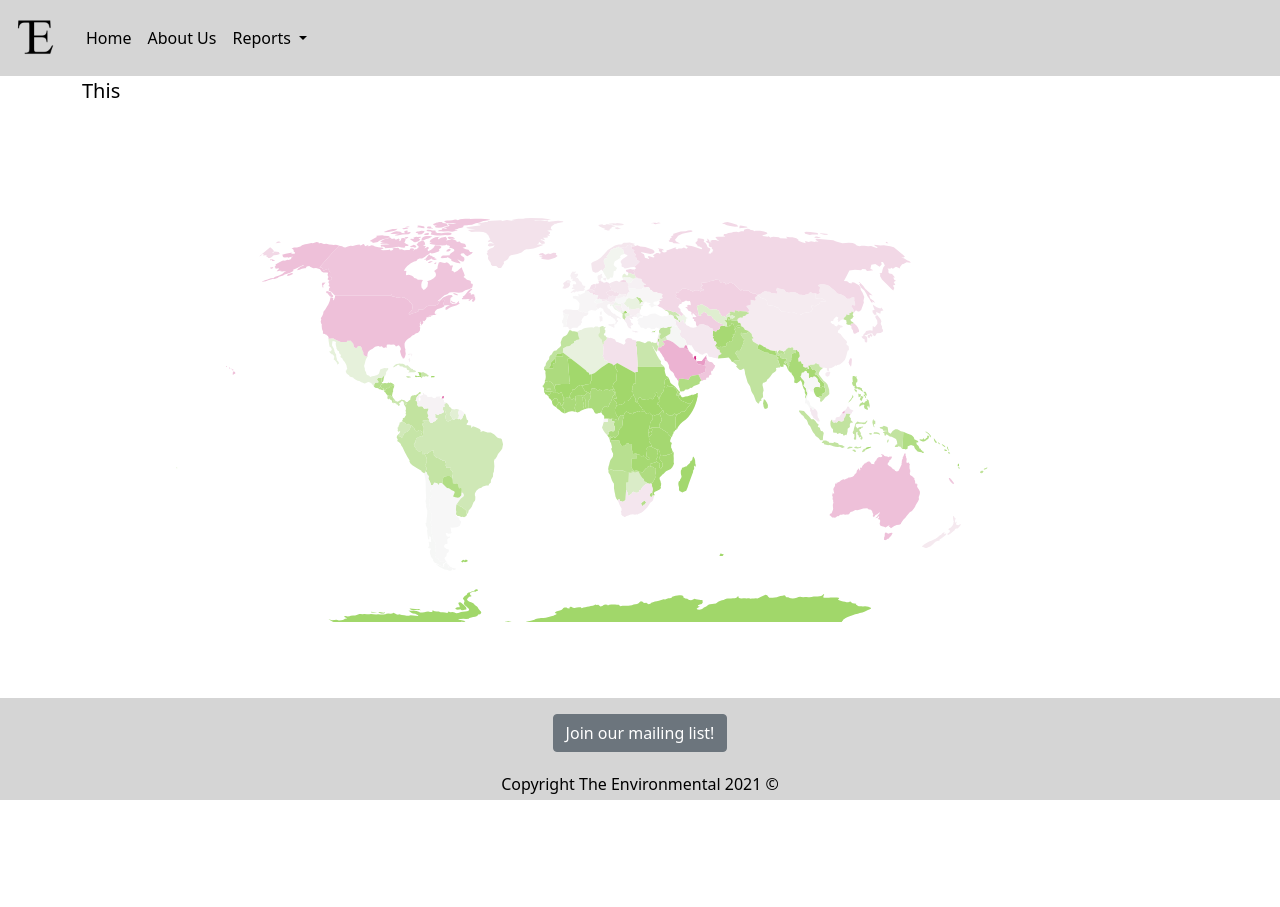
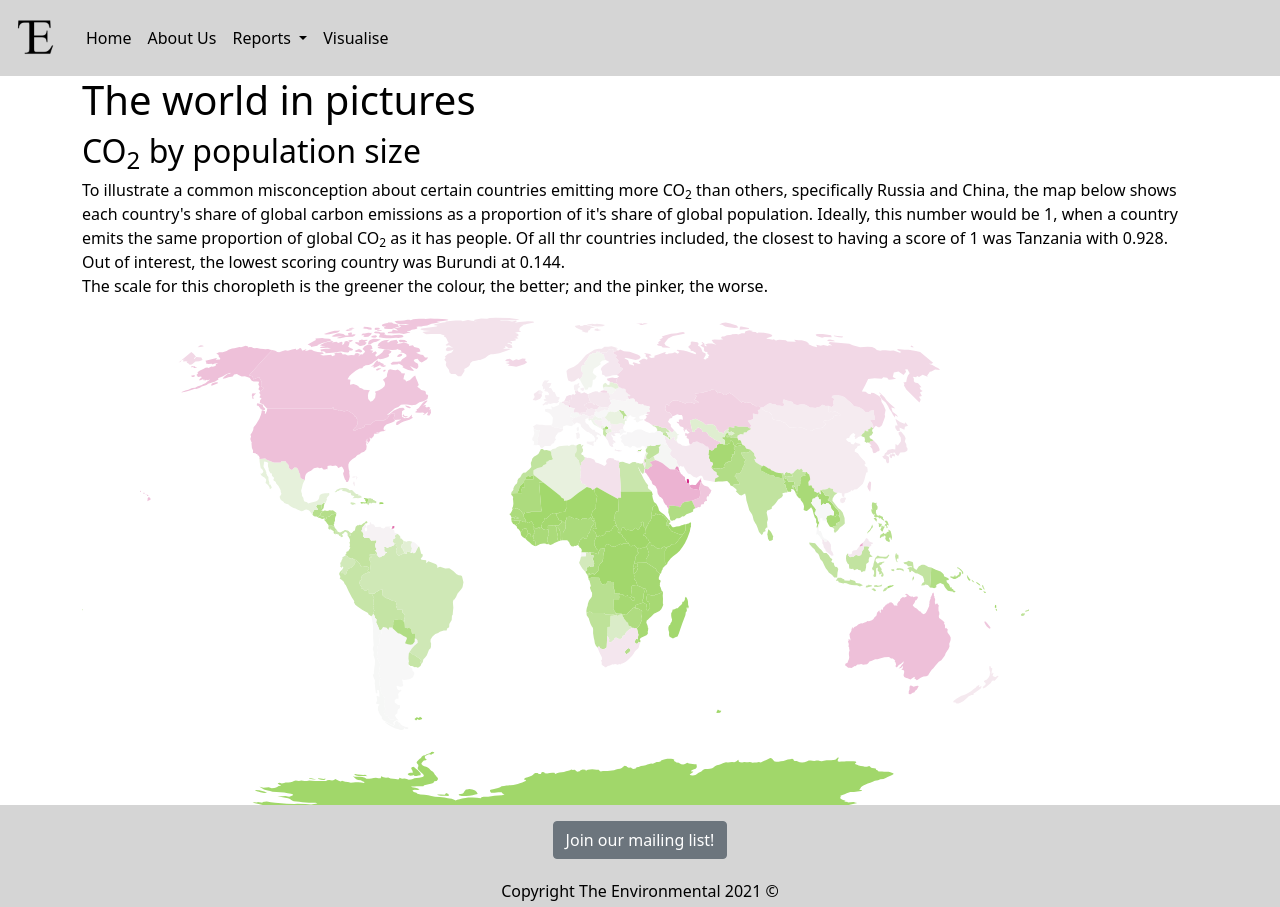
Before and after one commit to RosiePuddles/PGY1T1Formattive, a website: page visual.html in a window 1280 px wide. Before the commit the page ends 800 px from the top, so only its background shows below. Drawn offline with nearby package versions, Linux system fonts and the light colour scheme.

Commit message:
updated navbar
amongst other things

```diff
--- a/js/script.js
+++ b/js/script.js
@@ -62,7 +62,7 @@ function loadNavBar() {
     document.getElementById('navbarSupportedContent').innerHTML = `
 <ul class="navbar-nav me-auto mb-2 mb-lg-0">
     <li class="nav-item">
-        <a class="nav-link active" aria-current="page" href="index.html">Home</a>
+        <a class="nav-link" aria-current="page" href="index.html">Home</a>
     </li>
     <li class="nav-item">
         <a class="nav-link" aria-current="page" href="about_us.html">About Us</a>
@@ -85,6 +85,9 @@ function loadNavBar() {
             <li><a class="dropdown-item" href="report_about.html">About our reports</a></li>
         </ul>
     </li>
+    <li class="nav-item">
+        <a class="nav-link" aria-current="page" href="visual.html">Visualise</a>
+    </li>
 </ul>
 `;
     if (window.matchMedia && window.matchMedia('(prefers-color-scheme: dark)').matches) {
--- a/js/visualise.js
+++ b/js/visualise.js
@@ -1,6 +1,7 @@
 /**
  * File That's only used for data visualisation using D3
  * Code from https://www.d3-graph-gallery.com/graph/choropleth_basic.html
+ * Minor alterations made to the main body of code, with additions to use a local dataset and colour scheme
  */
 
 // The svg
@@ -11,8 +12,7 @@ const svg = d3.select("svg"),
 // Map and projection
 const path = d3.geoPath();
 const projection = d3.geoNaturalEarth1()
-    .scale(150)
-    .center([0,20])
+    .center([0,0])
     .translate([width / 2, height / 2]);
 
 // Data and color scale
--- a/visual.html
+++ b/visual.html
@@ -32,10 +32,17 @@
     </div>
 </nav>
 <div class="container">
-    <p class="lead">
-        This
+    <h1>The world in pictures</h1>
+    <h2>CO<sub>2</sub> by population size</h2>
+    <p>
+        To illustrate a common misconception about certain countries emitting more CO<sub>2</sub> than others, specifically Russia and China, the map below shows each country's share of global carbon emissions as a proportion of it's share of global population. Ideally, this number would be 1, when a country emits the same proportion of global CO<sub>2</sub> as it has people. Of all thr countries included, the closest to having a score of 1 was Tanzania with 0.928. Out of interest, the lowest scoring country was Burundi at 0.144.<br/>
+        The scale for this choropleth is the greener the colour, the better; and the pinker, the worse.
     </p>
-    <svg id="my_dataviz" width="1000" height="500"></svg>
+    <div class="align-content-center">
+        <svg id="my_dataviz" width="947.47" height="491.02">
+            <use xlink:href="#square" transform="scale(20)"/>
+        </svg>
+    </div>
 </div>
 <script src="js/visualise.js"></script>
 </body>
```
